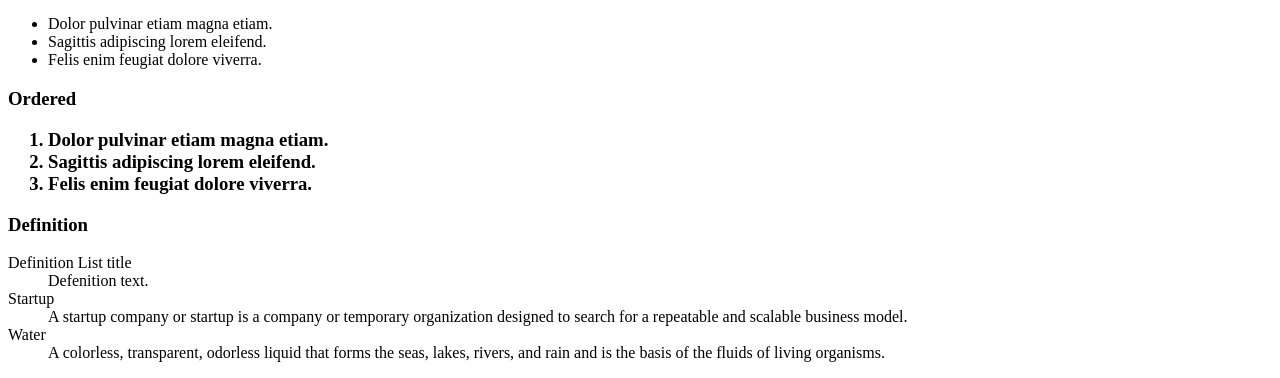
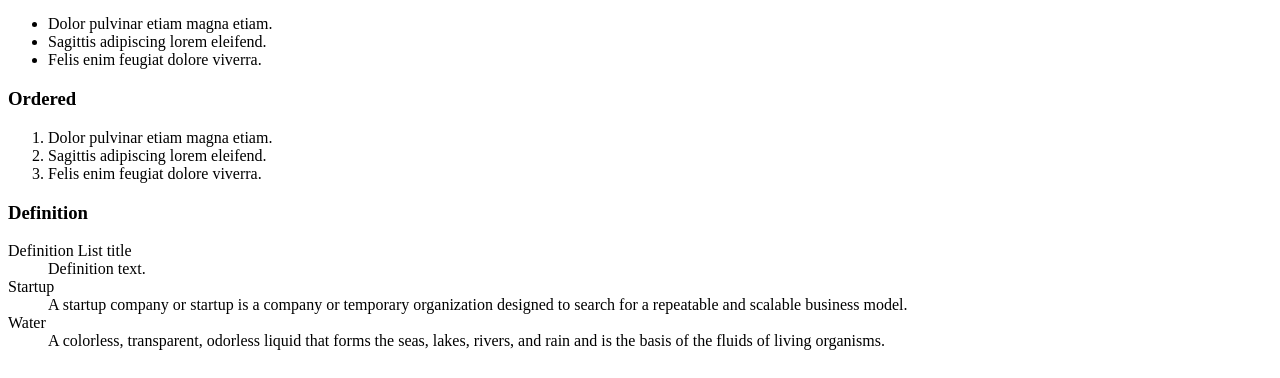
Before and after one commit to hanhuyeny2k/holbertonschool-web_front_end, a plain HTML site: page 0x00-html_advanced/26-styleguide.html in a window 1280 px wide. Shown: the part 578-956 px from the top of the page. Drawn offline with Linux system fonts and the light colour scheme.

Commit message:
closing </h3>

```diff
--- a/0x00-html_advanced/26-styleguide.html
+++ b/0x00-html_advanced/26-styleguide.html
@@ -42,7 +42,7 @@
             <li>Sagittis adipiscing lorem eleifend.</li>
             <li>Felis enim feugiat dolore viverra.</li>
           </ul>
-        <h3>Ordered<h3>
+        <h3>Ordered</h3>
           <ol>
             <li>Dolor pulvinar etiam magna etiam.</li>
             <li>Sagittis adipiscing lorem eleifend.</li>
@@ -51,7 +51,7 @@
         <h3>Definition</h3>
           <dl>
             <dt>Definition List title</dt>
-            <dd>Defenition text.</dd>
+            <dd>Definition text.</dd>
             <dt>Startup</dt>
             <dd>A startup company or startup is a company or temporary organization designed to search for a repeatable and scalable business model.</dd>
             <dt>Water</dt>
```
